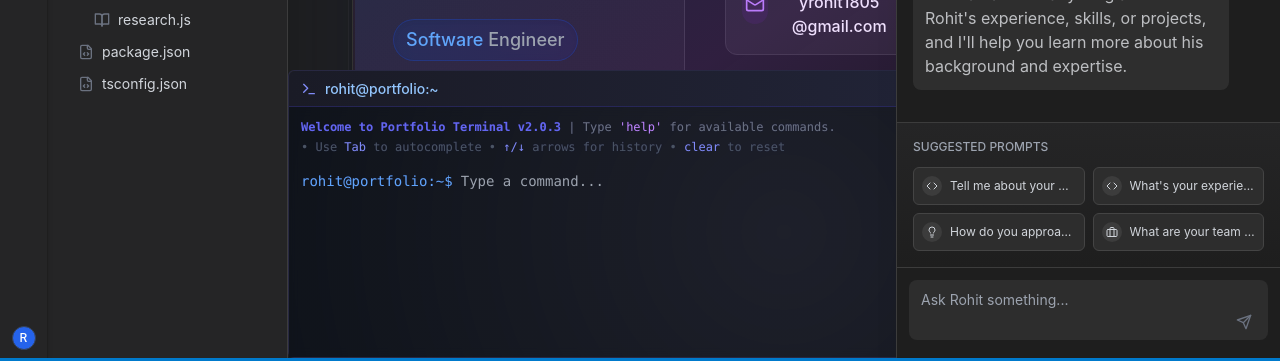
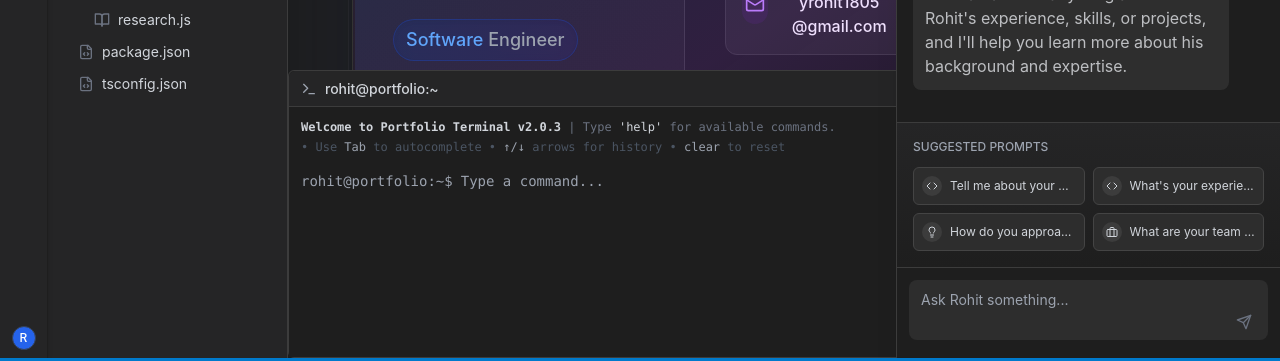
Before and after one commit to Rohit-Yadav-47/VS-Code-Portfolio, a React (Vite) app: page / in a window 1280 px wide. Shown: the part 418-779 px from the top of the page. Built offline with nearby package versions, Linux system fonts and the light colour scheme.

Commit message:
ai update

```diff
--- a/src/components/content/TerminalSection.tsx
+++ b/src/components/content/TerminalSection.tsx
@@ -282,38 +282,38 @@ const TerminalSection: React.FC = () => {
   };
 
   return (
-    <div className={`absolute bottom-6 z-10 min-w-full right-0  bg-[#252526] border border-indigo-900/30 rounded-md transition-all duration-300  ${
+    <div className={`absolute bottom-6 z-10 min-w-full right-0 bg-[#1e1e1e] border border-[#3c3c3c] rounded-md transition-all duration-300 ${
       isMinimized ? 'h-9' : 'sm:h-72 h-60'
     }`}>
       {/* Terminal Header */}
-      <div className="h-9 bg-gradient-to-r from-[#1a1b26] to-[#252840] flex items-center justify-between px-3 border-b border-indigo-900/50 rounded-t-md">
+      <div className="h-9 bg-[#252526] flex items-center justify-between px-3 border-b border-[#3c3c3c] rounded-t-md">
         <div className="flex items-center space-x-2">
 
-          <Terminal className="w-4 h-4 text-indigo-400" />
-          <span className="text-blue-300 font-medium text-sm">rohit@portfolio:~</span>
+          <Terminal className="w-4 h-4 text-gray-400" />
+          <span className="text-gray-300 font-medium text-sm">rohit@portfolio:~</span>
         </div>
         <div className="flex items-center space-x-3">
-          {isLoading && <RefreshCw className="w-3.5 h-3.5 text-indigo-400 animate-spin" />}
+          {isLoading && <RefreshCw className="w-3.5 h-3.5 text-gray-400 animate-spin" />}
           {!isCopied ? (
             <button
               onClick={copyToClipboard}
-              className="hover:bg-[#2d3748] p-1 rounded transition-colors group"
+              className="hover:bg-[#4c4c4c] p-1 rounded transition-colors group"
               aria-label="Copy terminal content"
             >
-              <ClipboardCopy className="w-3 h-3 text-gray-400 group-hover:text-indigo-200 transition-colors" />
+              <ClipboardCopy className="w-3 h-3 text-gray-400 group-hover:text-gray-200 transition-colors" />
             </button>
           ) : (
-            <Check className="w-4 h-4 text-purple-500" />
+            <Check className="w-4 h-4 text-gray-300" />
           )}
           <button
             onClick={() => setIsMinimized(!isMinimized)}
-            className="hover:bg-[#2d3748] p-1 rounded transition-colors group"
+            className="hover:bg-[#4c4c4c] p-1 rounded transition-colors group"
             aria-label={isMinimized ? "Maximize" : "Minimize"}
           >
             {isMinimized ? (
-              <Maximize2 className="w-3 h-3 text-gray-400 group-hover:text-indigo-200 transition-colors" />
+              <Maximize2 className="w-3 h-3 text-gray-400 group-hover:text-gray-200 transition-colors" />
             ) : (
-              <Minimize2 className="w-3 h-3 text-gray-400 group-hover:text-indigo-200 transition-colors" />
+              <Minimize2 className="w-3 h-3 text-gray-400 group-hover:text-gray-200 transition-colors" />
             )}
           </button>
         </div>
@@ -323,26 +323,25 @@ const TerminalSection: React.FC = () => {
       {!isMinimized && (
         <div
           ref={terminalRef}
-          className="h-[calc(100%-36px)] overflow-y-auto custom-scrollbar p-3 font-mono text-sm backdrop-blur-sm"
+          className="h-[calc(100%-36px)] overflow-y-auto custom-scrollbar p-3 font-mono text-sm"
           style={{
             scrollbarWidth: 'thin',
-            scrollbarColor: '#2d3748 #1a202c',
-            textShadow: '0 0 1px rgba(79, 70, 229, 0.2)',
-            backgroundImage: 'radial-gradient(circle at 50% 50%, rgba(20, 25, 50, 0.4) 0%, rgba(10, 15, 24, 0.8) 100%)'
+            scrollbarColor: '#4c4c4c #1e1e1e',
+            backgroundColor: '#1e1e1e'
           }}
         >
           <div className="mb-3 text-gray-400 text-xs">
-            <span className="text-indigo-500 font-semibold">Welcome to Portfolio Terminal v2.0.3</span><span className="text-gray-500"> | Type</span> <span className="text-purple-400">'help'</span> <span className="text-gray-500">for available commands.</span>
+            <span className="text-gray-300 font-semibold">Welcome to Portfolio Terminal v2.0.3</span><span className="text-gray-500"> | Type</span> <span className="text-gray-300">'help'</span> <span className="text-gray-500">for available commands.</span>
             <div className="text-xs text-gray-600 mt-1">
-              • Use <span className="text-indigo-400">Tab</span> to autocomplete • <span className="text-indigo-400">↑/↓</span> arrows for history • <span className="text-indigo-400">clear</span> to reset
+              • Use <span className="text-gray-400">Tab</span> to autocomplete • <span className="text-gray-400">↑/↓</span> arrows for history • <span className="text-gray-400">clear</span> to reset
             </div>
           </div>
 
           {/* Command history */}
           {commandHistory.map((cmd, index) => (
             <div key={index} className="mt-4 animate-fadeIn">
-              <p className="text-purple-400 flex items-center">
-                <span className="text-blue-400 mr-2">rohit@portfolio:~$</span> {cmd}
+              <p className="text-gray-300 flex items-center">
+                <span className="text-gray-400 mr-2">rohit@portfolio:~$</span> {cmd}
               </p>
               {index === commandHistory.length - 1 && output}
             </div>
@@ -350,7 +349,7 @@ const TerminalSection: React.FC = () => {
 
           {/* Interactive prompt */}
           <div className="mt-4 flex items-center group">
-            <span className="text-blue-400 mr-2">rohit@portfolio:~$</span>
+            <span className="text-gray-400 mr-2">rohit@portfolio:~$</span>
             <div className="flex-grow flex items-center">
               <input
                 ref={inputRef}
@@ -358,13 +357,13 @@ const TerminalSection: React.FC = () => {
                 value={terminalCommand}
                 onChange={(e) => setTerminalCommand(e.target.value)}
                 onKeyDown={handleKeyDown}
-                className="bg-transparent border-none outline-none text-purple-400 flex-grow caret-transparent"
+                className="bg-transparent border-none outline-none text-gray-300 flex-grow caret-transparent"
                 placeholder="Type a command..."
                 autoComplete="off"
                 spellCheck="false"
               />
               {terminalCommand === "" && (
-                <span className={`w-2 h-5 bg-indigo-500 ${cursorVisible ? 'opacity-100' : 'opacity-0'} transition-opacity duration-100 shadow-[0_0_5px_rgba(99,102,241,0.7)]`}></span>
+                <span className={`w-2 h-5 bg-gray-400 ${cursorVisible ? 'opacity-100' : 'opacity-0'} transition-opacity duration-100`}></span>
               )}
             </div>
           </div>
```
